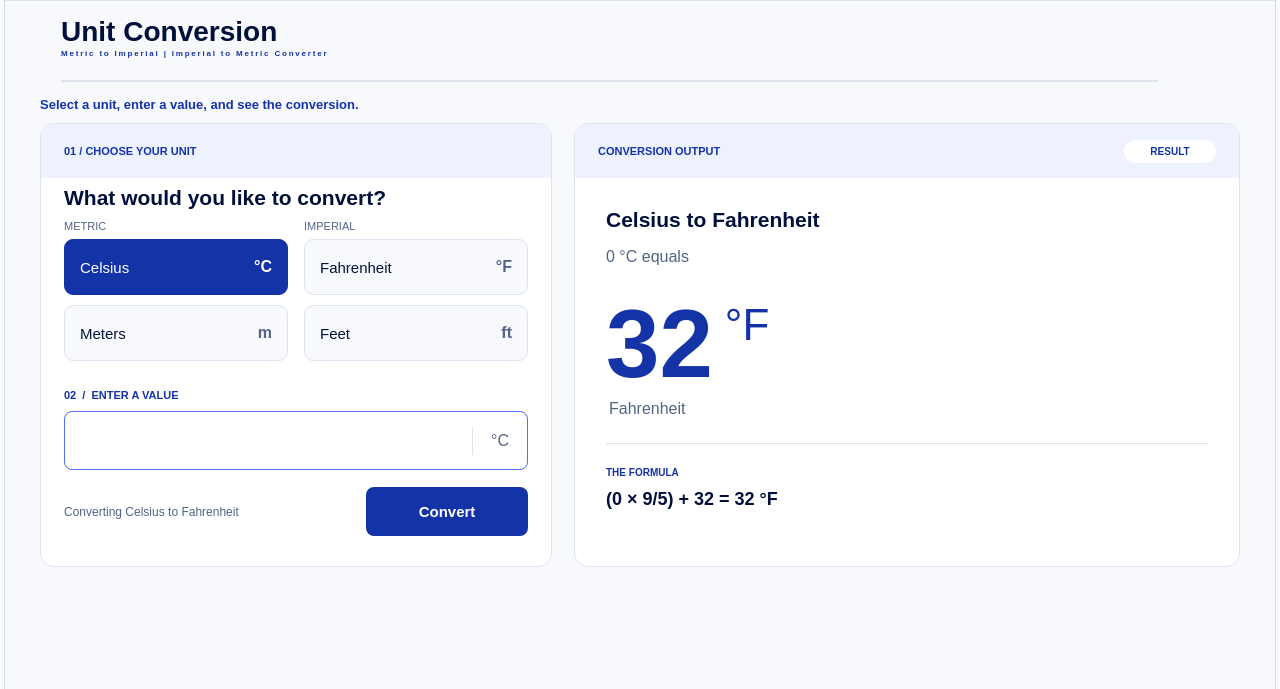
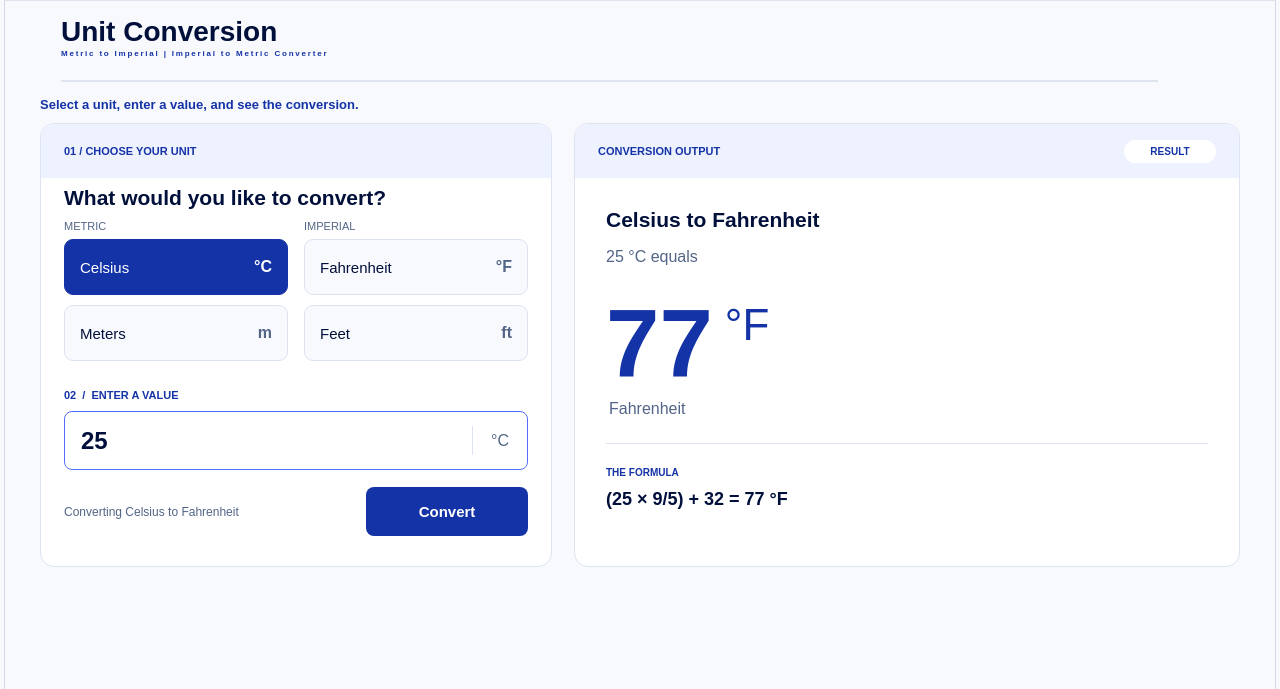
Before and after one commit to kkurona/CalculatorTools, a plain HTML site: page unit-conversion.html in a window 1280 px wide. Both pictures are taken after a click on the button "Convert". Shown: the part 111-800 px from the top of the page. Drawn offline with Linux system fonts and the light colour scheme; a web font is replaced by a local one.

Commit message:
Update Celsius conversion to use value 25

```diff
--- a/unit-conversion.html
+++ b/unit-conversion.html
@@ -139,7 +139,7 @@
                   <input
                     id="conversion-value"
                     type="number"
-                    value=""
+                    value="25"
                     aria-label="Value in °C"
                   />
                   <span id="input-unit-badge">°C</span>
@@ -160,15 +160,15 @@
               </header>
               <div class="panel-body">
                 <h2 id="output-title">Celsius to Fahrenheit</h2>
-                <p id="equals-copy" class="equals-copy">0 °C equals</p>
+                <p id="equals-copy" class="equals-copy">25 °C equals</p>
                 <div class="large-result">
-                  <strong id="output-number">32</strong>
+                  <strong id="output-number">77</strong>
                   <span id="output-unit">°F</span>
                 </div>
                 <p id="output-name" class="result-name">Fahrenheit</p>
                 <div class="formula">
                   <span>THE FORMULA</span>
-                  <strong id="formula-text">(0 × 9/5) + 32 = 32 °F</strong>
+                  <strong id="formula-text">(25 × 9/5) + 32 = 77 °F</strong>
                 </div>
               </div>
             </section>
@@ -199,4 +199,85 @@
       })();
     </script>
     <script>
-      <!-- Unit Conversion Script -->
+      (function () {
+        const conversions = {
+          celsius: {
+            label: "Celsius to Fahrenheit",
+            inputUnit: "°C",
+            outputUnit: "°F",
+            outputName: "Fahrenheit",
+            convert: (v) => v * (9 / 5) + 32,
+            formula: (inp, out) => `(${inp} × 9/5) + 32 = ${out} °F`,
+          },
+          fahrenheit: {
+            label: "Fahrenheit to Celsius",
+            inputUnit: "°F",
+            outputUnit: "°C",
+            outputName: "Celsius",
+            convert: (v) => (v - 32) * (5 / 9),
+            formula: (inp, out) => `(${inp} − 32) × 5/9 = ${out} °C`,
+          },
+          meters: {
+            label: "Meters to Feet",
+            inputUnit: "m",
+            outputUnit: "ft",
+            outputName: "Feet",
+            convert: (v) => v * 3.28084,
+            formula: (inp, out) => `${inp} × 3.28084 = ${out} ft`,
+          },
+          feet: {
+            label: "Feet to Meters",
+            inputUnit: "ft",
+            outputUnit: "m",
+            outputName: "Meters",
+            convert: (v) => v / 3.28084,
+            formula: (inp, out) => `${inp} ÷ 3.28084 = ${out} m`,
+          },
+        };
+
+        let selected = "celsius";
+        const unitButtons = document.querySelectorAll(".unit-option");
+        const inputEl = document.getElementById("conversion-value");
+        const inputUnitBadge = document.getElementById("input-unit-badge");
+        const convertingLabel = document.getElementById("converting-label");
+        const convertBtn = document.getElementById("convert-btn");
+
+        const outputTitle = document.getElementById("output-title");
+        const equalsCopy = document.getElementById("equals-copy");
+        const outputNumber = document.getElementById("output-number");
+        const outputUnit = document.getElementById("output-unit");
+        const outputName = document.getElementById("output-name");
+        const formulaText = document.getElementById("formula-text");
+
+        function cleanNumber(value) {
+          return Number.isInteger(value) ? String(value) : value.toFixed(2).replace(/\.?0+$/, "");
+        }
+
+        unitButtons.forEach((btn) => {
+          btn.addEventListener("click", () => {
+            selected = btn.dataset.unit;
+            unitButtons.forEach((b) => b.classList.toggle("selected", b === btn));
+            const conv = conversions[selected];
+            inputEl.setAttribute("aria-label", `Value in ${conv.inputUnit}`);
+            inputUnitBadge.textContent = conv.inputUnit;
+            convertingLabel.textContent = `Converting ${conv.label}`;
+          });
+        });
+
+        convertBtn.addEventListener("click", () => {
+          const rawInput = inputEl.value || "0";
+          const numericInput = Number(rawInput);
+          const conv = conversions[selected];
+          const output = cleanNumber(conv.convert(Number.isFinite(numericInput) ? numericInput : 0));
+
+          outputTitle.textContent = conv.label;
+          equalsCopy.textContent = `${rawInput} ${conv.inputUnit} equals`;
+          outputNumber.textContent = output;
+          outputUnit.textContent = conv.outputUnit;
+          outputName.textContent = conv.outputName;
+          formulaText.textContent = conv.formula(rawInput, output);
+        });
+      })();
+    </script>
+  </body>
+</html>
```
